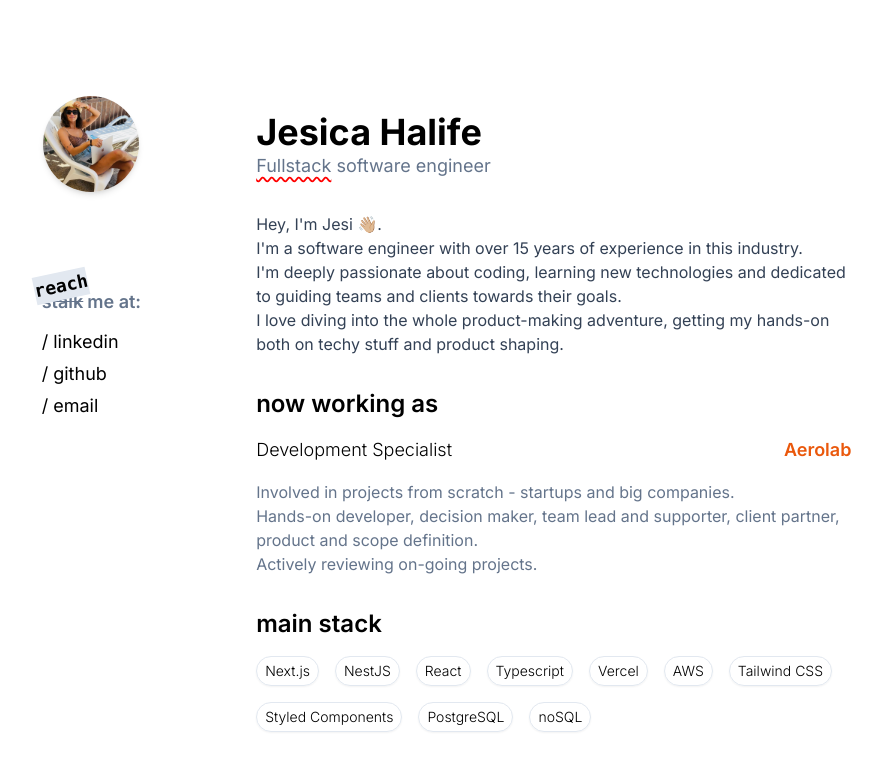
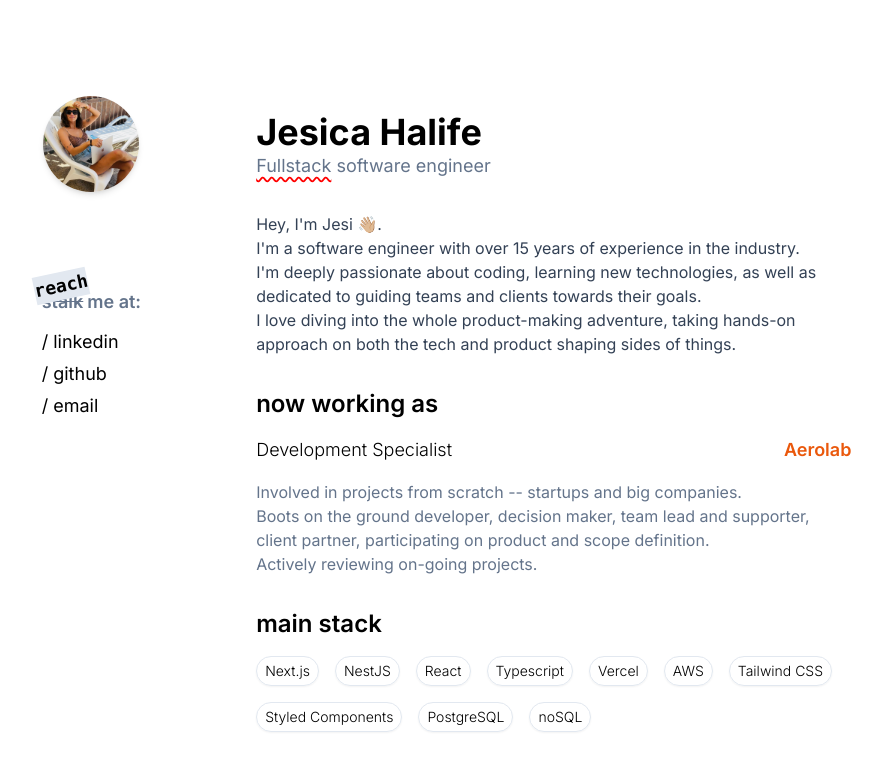
Before and after one commit to jessyhalife/jesi-web, a Next.js app: page /en in a window 1280 px wide. Shown: the top 770 px of the page, without its empty margins (235-1117 px from the left). Built offline with nearby package versions, Linux system fonts and the light colour scheme.

Commit message:
fix: copy

```diff
--- a/src/app/[lang]/page.tsx
+++ b/src/app/[lang]/page.tsx
@@ -26,13 +26,13 @@ export default function Home({
       <div>
         <p className="text-slate-700">
           Hey, I&apos;m Jesi 👋🏼. <br />
-          I&apos;m a software engineer with over 15 years of experience in this
+          I&apos;m a software engineer with over 15 years of experience in the
           industry.
           <br /> I&apos;m deeply passionate about coding, learning new
-          technologies and dedicated to guiding teams and clients towards their
+          technologies, as well as dedicated to guiding teams and clients towards their
           goals.
-          <br />I love diving into the whole product-making adventure, getting
-          my hands-on both on techy stuff and product shaping.
+          <br />I love diving into the whole product-making adventure, taking hands-on
+          approach on both the tech and product shaping sides of things.
         </p>
       </div>
       <div className="flex flex-col gap-4">
@@ -50,10 +50,10 @@ export default function Home({
             </Link>
           </div>
           <p className="text-slate-500">
-            Involved in projects from scratch - startups and big companies.
+            Involved in projects from scratch -- startups and big companies.
             <br />
-            Hands-on developer, decision maker, team lead and supporter, client
-            partner, product and scope definition.
+            Boots on the ground developer, decision maker, team lead and supporter, client
+            partner, participating on product and scope definition.
             <br />
             Actively reviewing on-going projects.
           </p>
```
